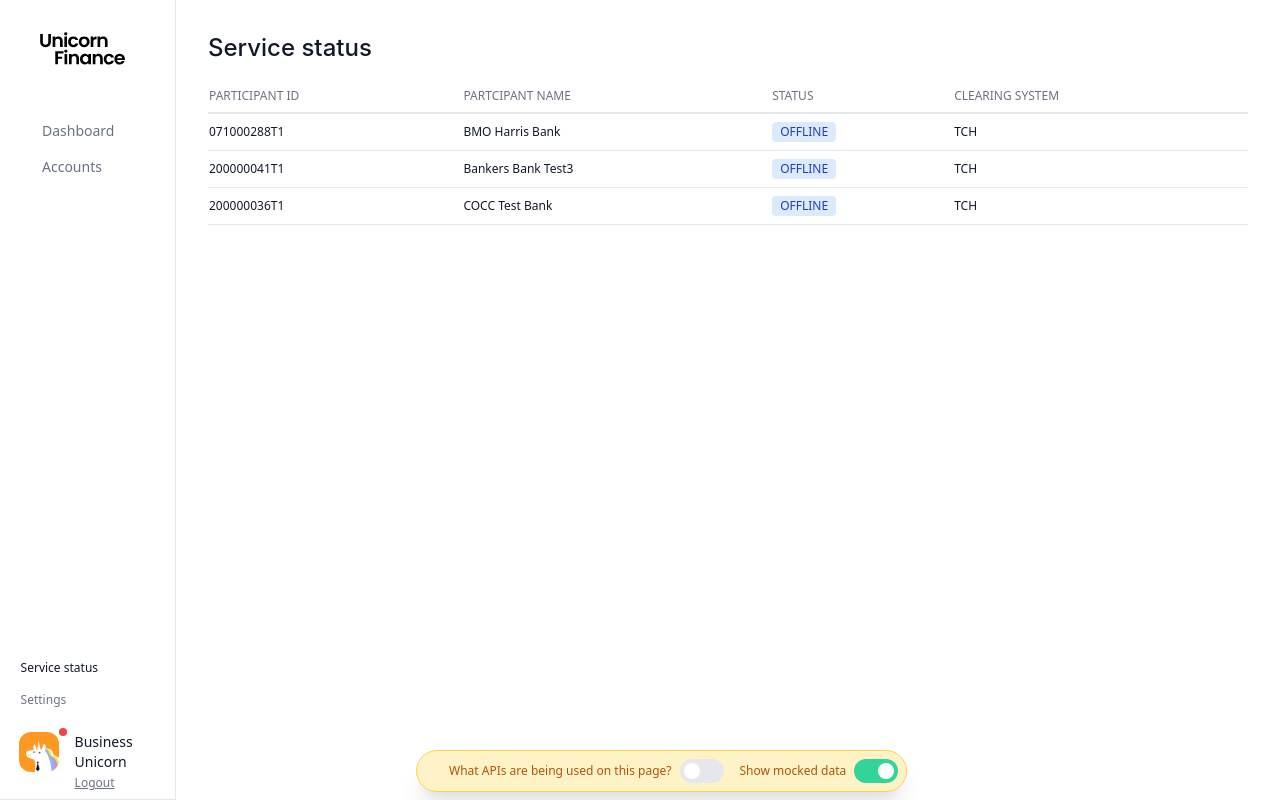
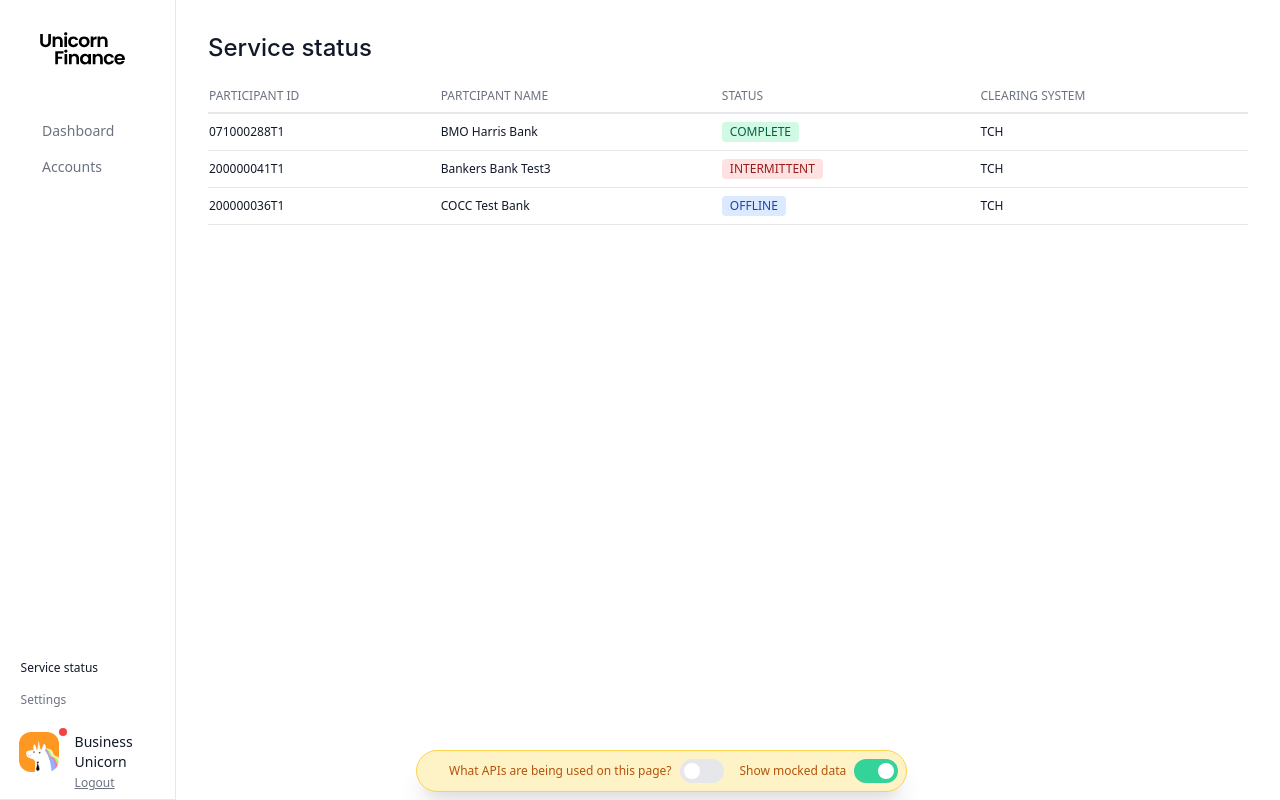
Before and after one commit to jpmorganchase/payments, a React (Create React App) app in the folder app/client/: page /service_status in a window 1280 px wide. Built offline with nearby package versions, Linux system fonts and the light colour scheme; no server answers.

Commit message:
Service status cypress working

```diff
--- a/app/client/cypress.config.js
+++ b/app/client/cypress.config.js
@@ -1,7 +1,8 @@
-const { defineConfig } = require("cypress");
+const { defineConfig } = require('cypress');
 
 module.exports = defineConfig({
   e2e: {
+    baseUrl: 'http://localhost:3000',
     setupNodeEvents(on, config) {
       // implement node event listeners here
     },
--- a/app/client/src/components/statusTable/index.js
+++ b/app/client/src/components/statusTable/index.js
@@ -10,7 +10,9 @@ const tableHeaders = [
 ];
 
 const renderErrorMessage = (message) => (
-  <div className='pt-24 text-center'>{message}</div>
+  <div className='pt-24 text-center' data-cy='errorMessage'>
+    {message}
+  </div>
 );
 
 const StatusTable = ({
--- a/app/client/src/components/statusTable/tableItem.js
+++ b/app/client/src/components/statusTable/tableItem.js
@@ -4,19 +4,28 @@ import PropTypes from 'prop-types';
 const colourStatus = (text) => {
   if (text === 'COMPLETE') {
     return (
-      <span className='px-2 inline-flex text-xs leading-5 rounded bg-green-100 text-green-800'>
+      <span
+        data-cy='completeTab'
+        className='px-2 inline-flex text-xs leading-5 rounded bg-green-100 text-green-800'
+      >
         {text}
       </span>
     );
   } else if (text === 'INTERMITTENT') {
     return (
-      <span className='px-2 inline-flex text-xs leading-5 rounded bg-red-100 text-red-800'>
+      <span
+        data-cy='intermittentTab'
+        className='px-2 inline-flex text-xs leading-5 rounded bg-red-100 text-red-800'
+      >
         {text}
       </span>
     );
   }
   return (
-    <span className='px-2 inline-flex text-xs leading-5 rounded bg-blue-100 text-blue-800'>
+    <span
+      data-cy='defaultTab'
+      className='px-2 inline-flex text-xs leading-5 rounded bg-blue-100 text-blue-800'
+    >
       {text}
     </span>
   );
--- a/app/client/src/components/whatApi.js
+++ b/app/client/src/components/whatApi.js
@@ -22,6 +22,7 @@ const WhatAPI = ({
               className={`${
                 apiDataEnabled ? 'bg-green-400 ' : 'bg-gray-200'
               } relative inline-flex items-center h-6 rounded-full w-11 txt-xs`}
+              data-cy='showApiData'
             >
               <span className='sr-only'>Show api data</span>
               <span
@@ -39,6 +40,7 @@ const WhatAPI = ({
               Show mocked data
             </Switch.Label>
             <Switch
+              data-cy='showMockedData'
               checked={mockedDataEnabled}
               onChange={toggleMockedData}
               className={`${
--- a/app/client/src/mockedJson/uf-service-status.json
+++ b/app/client/src/mockedJson/uf-service-status.json
@@ -4,13 +4,13 @@
       "clearingSystem": "TCH",
       "participantId": "071000288T1",
       "participantName": "BMO Harris Bank",
-      "status": "OFFLINE"
+      "status": "COMPLETE"
     },
     {
       "clearingSystem": "TCH",
       "participantId": "200000041T1",
       "participantName": "Bankers Bank Test3",
-      "status": "OFFLINE"
+      "status": "INTERMITTENT"
     },
     {
       "clearingSystem": "TCH",
```
